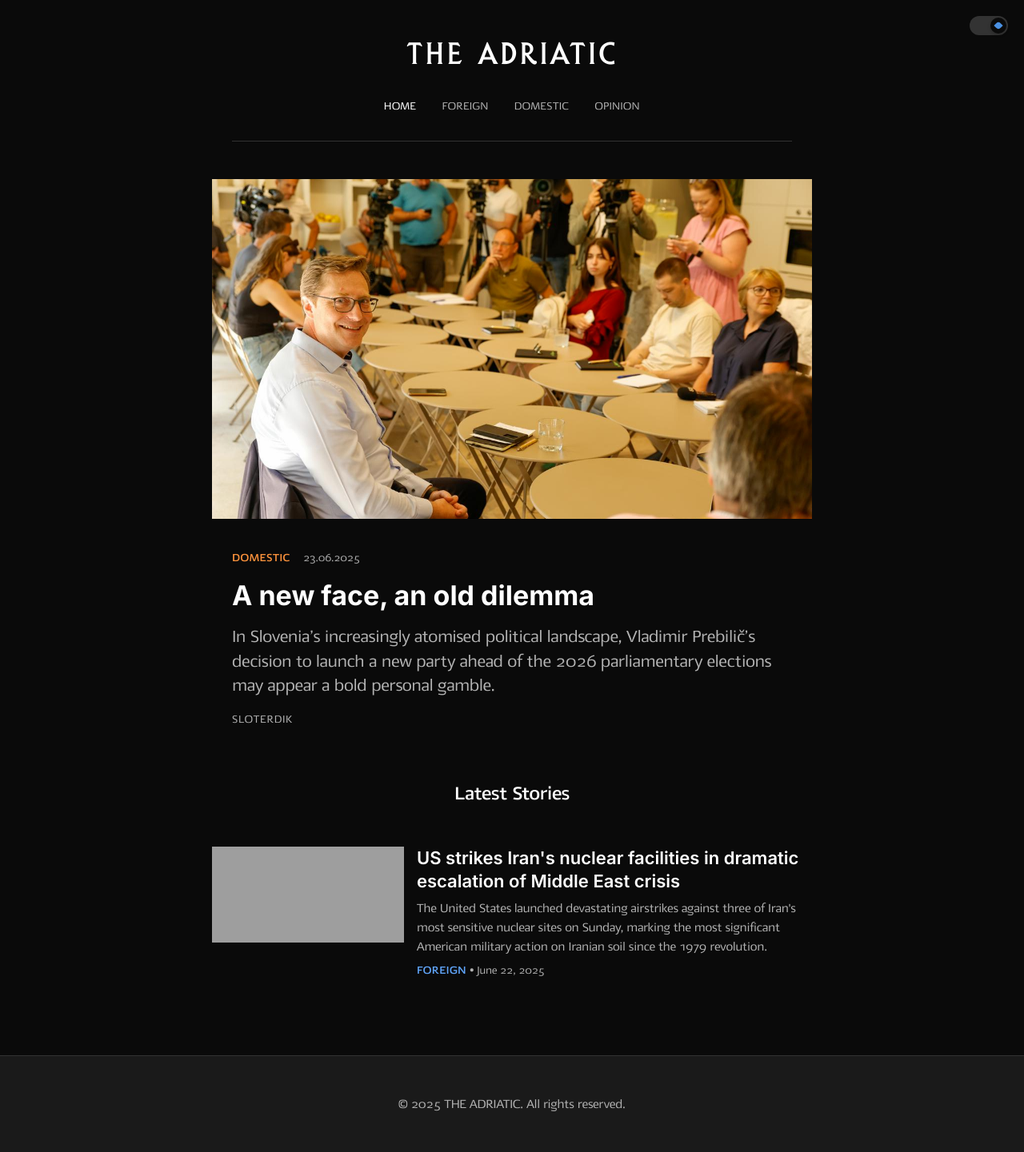
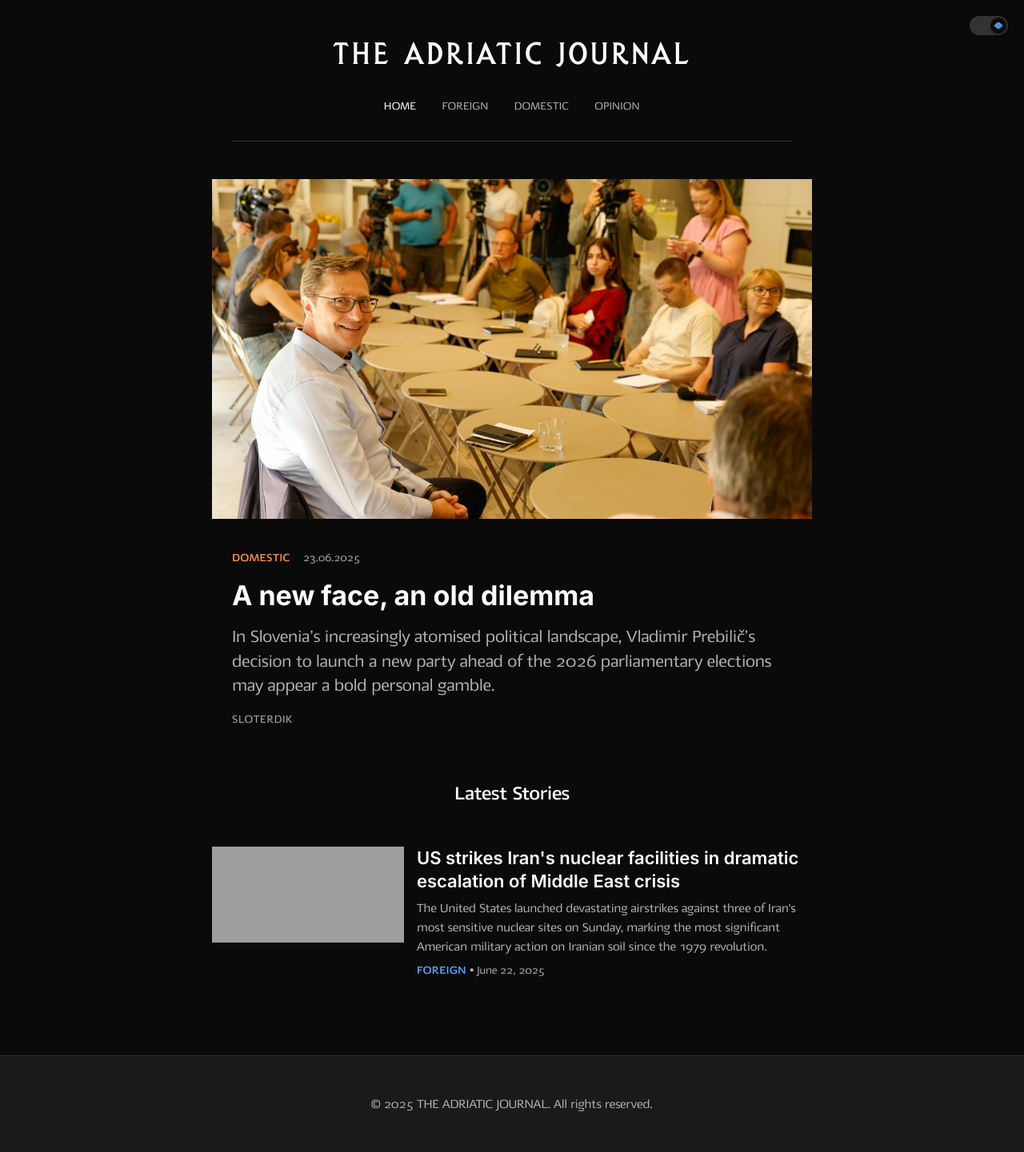
Before and after one commit to tfhoerest/azt, a Jekyll site: the page built from index.html, in a window 1280 px wide. Shown: the whole page at 80% size. Built offline with Jekyll 4.4.1, drawn with Linux system fonts in a browser that asks for light colours; some web fonts are replaced; the list of posts is cut into pages by our own code.

Commit message:
Update _config.yml

```diff
--- a/_config.yml
+++ b/_config.yml
@@ -1,4 +1,4 @@
-title: "THE ADRIATIC"
+title: "THE ADRIATIC JOURNAL"
 description: "An open-source initiative for tracking global news, conflict, and intelligence"
 url: "https://tramci.github.io"
 baseurl: "/azt"
```
